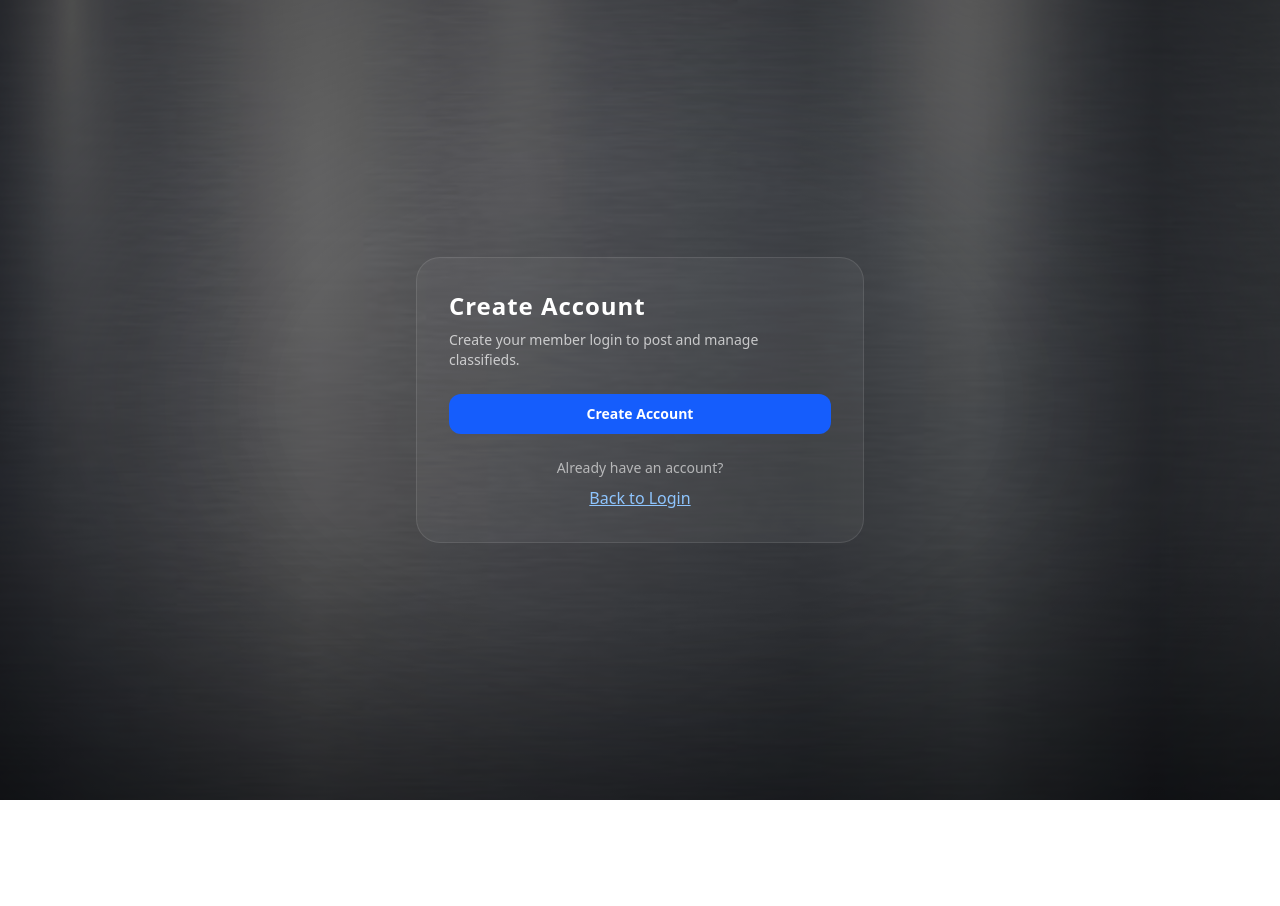
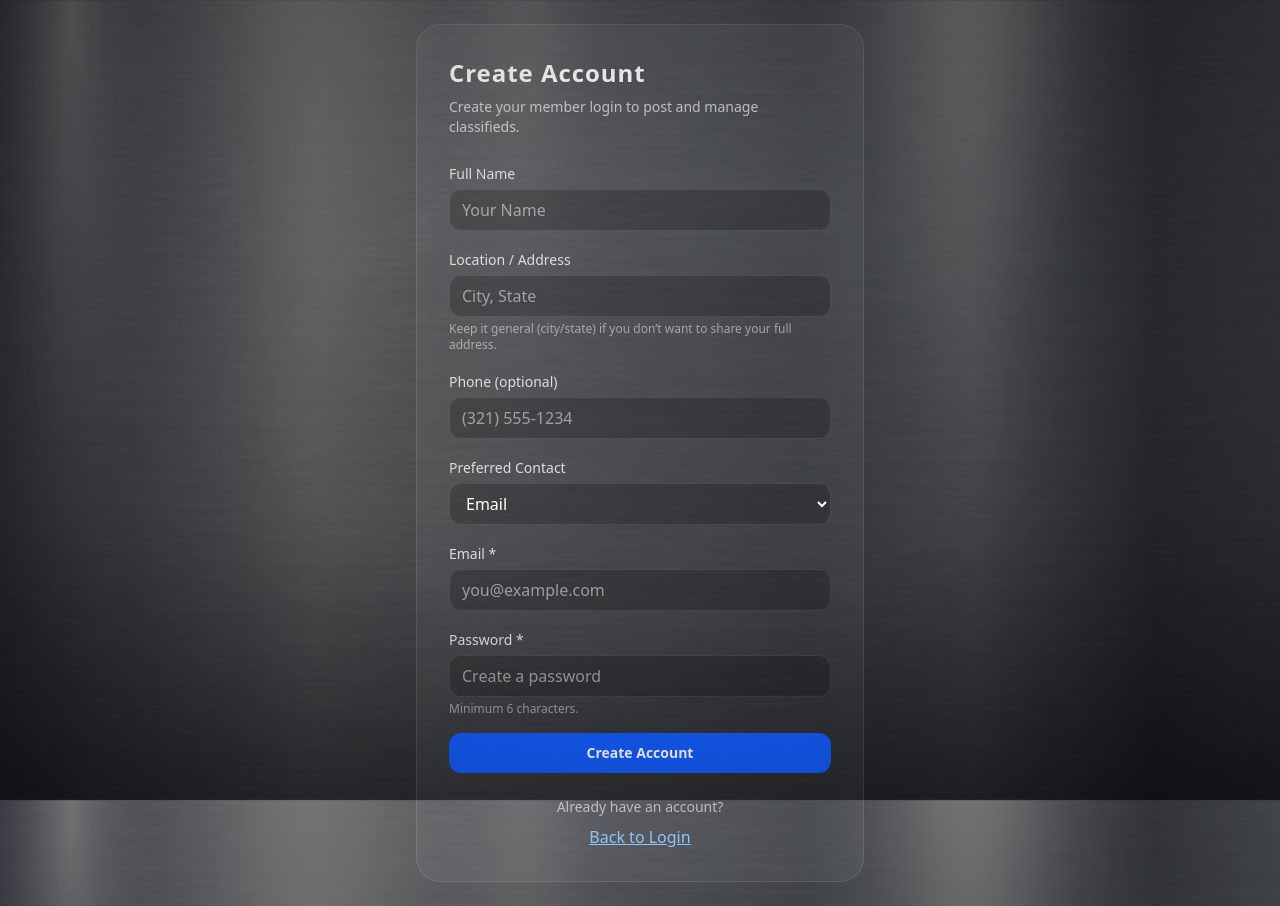
Before and after one commit to GaranBeauShotts/brevard-coin-club, a Next.js app: page /register in a window 1280 px wide. Before the commit the page ends 800 px from the top, so only its background shows below. Built offline with nearby package versions, Linux system fonts and the light colour scheme; no server answers.

Commit message:
Edit login

```diff
--- a/src/app/register/page.tsx
+++ b/src/app/register/page.tsx
@@ -51,7 +51,6 @@ export default function RegisterPage() {
       );
 
       router.push("/login?check_email=1");
-      return;
     } catch (err: any) {
       setError(err?.message ?? "Registration failed.");
     } finally {
@@ -74,8 +73,94 @@ export default function RegisterPage() {
         )}
 
         <form onSubmit={handleRegister} className="mt-6 space-y-4">
-          {/* keep your inputs exactly as you have them */}
-          {/* ... */}
+          <div>
+            <label className="text-sm text-white/80">Full Name</label>
+            <input
+              value={fullName}
+              onChange={(e) => setFullName(e.target.value)}
+              className="mt-1 w-full rounded-xl border border-white/10 bg-black/20 px-3 py-2 outline-none focus:border-white/20"
+              placeholder="Your Name"
+              autoComplete="name"
+              disabled={loading}
+            />
+          </div>
+
+          <div>
+            <label className="text-sm text-white/80">Location / Address</label>
+            <input
+              value={location}
+              onChange={(e) => setLocation(e.target.value)}
+              className="mt-1 w-full rounded-xl border border-white/10 bg-black/20 px-3 py-2 outline-none focus:border-white/20"
+              placeholder="City, State"
+              autoComplete="address-level2"
+              disabled={loading}
+            />
+            <p className="mt-1 text-xs text-white/50">
+              Keep it general (city/state) if you don’t want to share your full address.
+            </p>
+          </div>
+
+          <div>
+            <label className="text-sm text-white/80">Phone (optional)</label>
+            <input
+              type="tel"
+              inputMode="tel"
+              value={phone}
+              onChange={(e) => setPhone(e.target.value)}
+              className="mt-1 w-full rounded-xl border border-white/10 bg-black/20 px-3 py-2 outline-none focus:border-white/20"
+              placeholder="(321) 555-1234"
+              autoComplete="tel"
+              disabled={loading}
+            />
+          </div>
+
+          <div>
+            <label className="text-sm text-white/80">Preferred Contact</label>
+            <select
+              value={preferredContact}
+              onChange={(e) => setPreferredContact(e.target.value as any)}
+              className="mt-1 w-full rounded-xl border border-white/10 bg-black/20 px-3 py-2 outline-none focus:border-white/20"
+              disabled={loading}
+            >
+              <option value="email" className="bg-black">
+                Email
+              </option>
+              <option value="phone" className="bg-black">
+                Phone
+              </option>
+            </select>
+          </div>
+
+          <div>
+            <label className="text-sm text-white/80">Email *</label>
+            <input
+              type="email"
+              required
+              value={email}
+              onChange={(e) => setEmail(e.target.value)}
+              className="mt-1 w-full rounded-xl border border-white/10 bg-black/20 px-3 py-2 outline-none focus:border-white/20"
+              placeholder="you@example.com"
+              autoComplete="email"
+              disabled={loading}
+            />
+          </div>
+
+          <div>
+            <label className="text-sm text-white/80">Password *</label>
+            <input
+              type="password"
+              required
+              value={password}
+              onChange={(e) => setPassword(e.target.value)}
+              className="mt-1 w-full rounded-xl border border-white/10 bg-black/20 px-3 py-2 outline-none focus:border-white/20"
+              placeholder="Create a password"
+              autoComplete="new-password"
+              minLength={6}
+              disabled={loading}
+            />
+            <p className="mt-1 text-xs text-white/50">Minimum 6 characters.</p>
+          </div>
+
           <button
             type="submit"
             disabled={loading}
```
